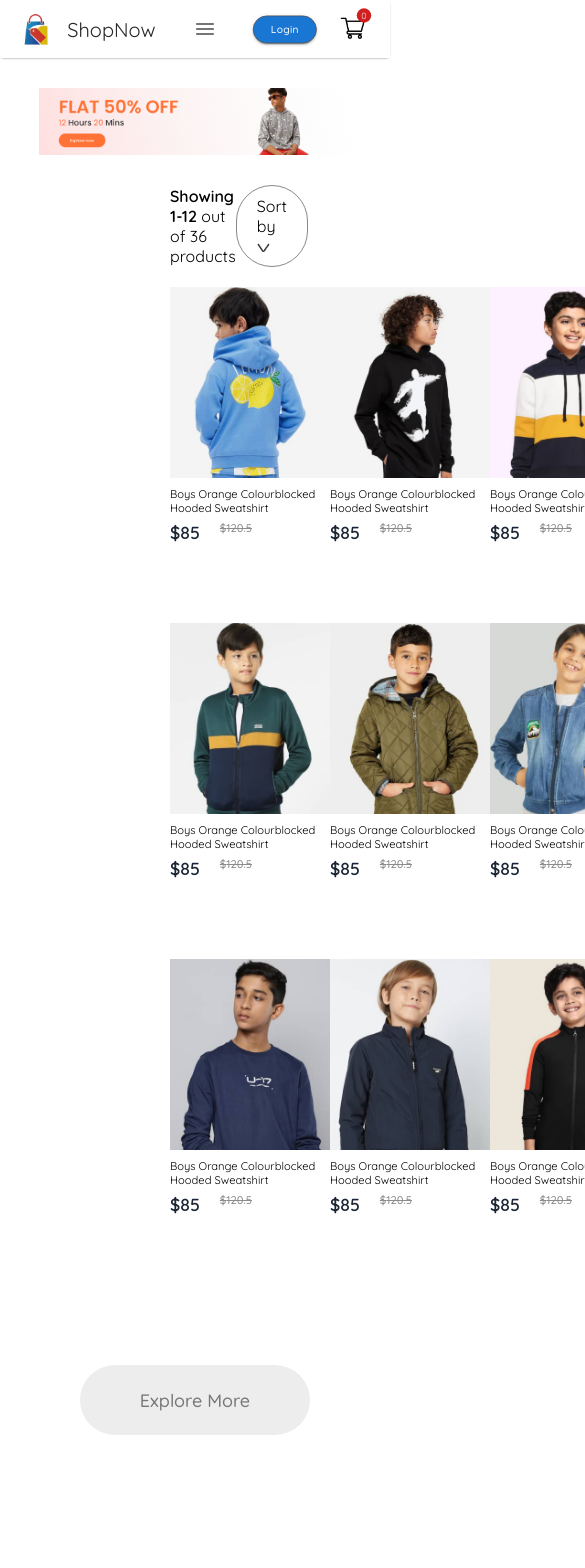
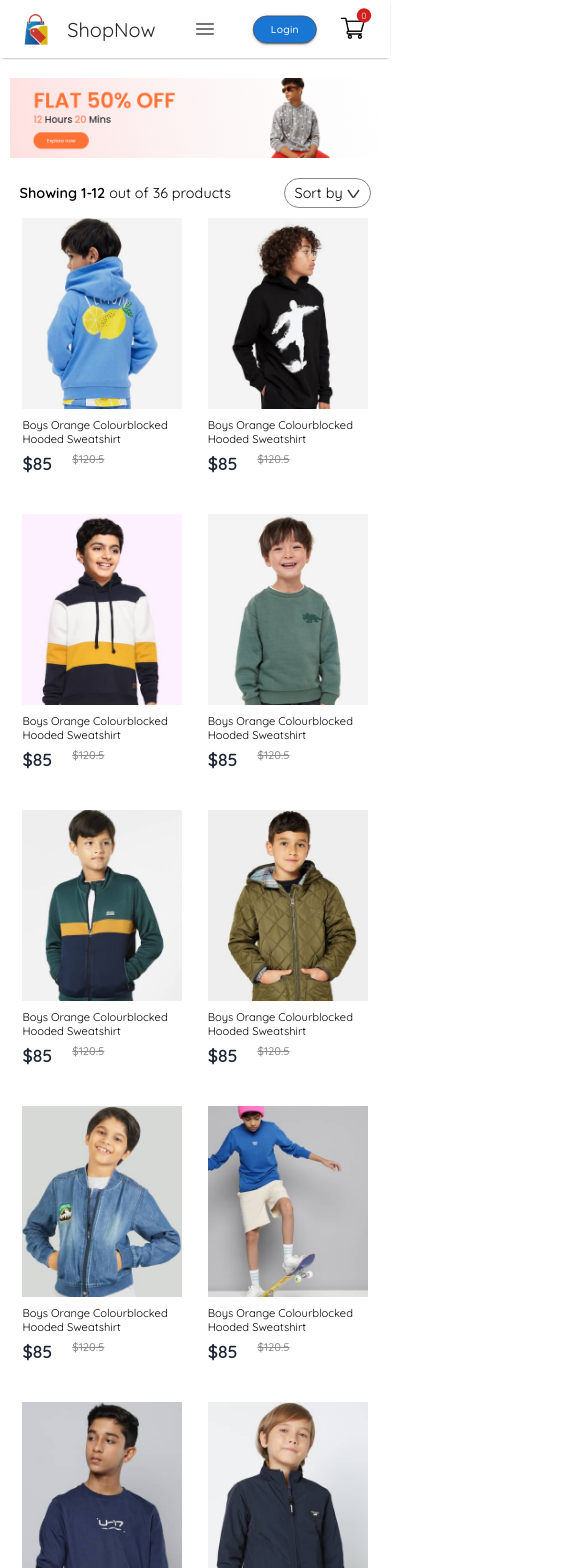
Before and after one commit to gabrielmilitaosantos/ShopNow, a React (Create React App) app in the folder frontend/: page /kids in a window 390 px wide. Shown: the top 1568 px of the page, 585 px wide, since content can reach past the window. Built offline with nearby package versions, Linux system fonts and the light colour scheme.

Commit message:
Create responsivity for ShopCategory page

```diff
--- a/frontend/src/Pages/CSS/ShopCategory.css
+++ b/frontend/src/Pages/CSS/ShopCategory.css
@@ -38,6 +38,67 @@
     border-radius: 70px;
     background: #ededed;
     color: #787878;
-    font-size: 18px;
+    font-size: 1.1rem;
     font-weight: 500;
 }
+
+@media(max-width: 1280px) {
+    .shopcategory-banner {
+        margin: 20px auto;
+        width: 90%;
+    }
+
+    .shopcategory-indexSort {
+        width: 90%;
+        margin: auto;
+    }
+
+    .shopcategory-indexSort p {
+        font-size: .9rem;
+    }
+
+    .shopcategory-sort {
+        padding: 5px 10px;
+        font-size: .9rem;
+    }
+
+    .shopcategory-products {
+        width: 90%;
+        margin: 10px auto;
+        row-gap: 40px;
+    }
+
+    .shopcategory-products .item {
+        margin: auto;
+    }
+
+    .shopcategory-loadmore {
+        margin: 100px auto;
+        width: 200px;
+        height: 60px;
+        font-size: 1rem;
+    }
+}
+
+@media(max-width: 800px) {
+    .shopcategory-banner {
+        width: 95%;
+    }
+
+    .shopcategory-products {
+        width: 95%;
+    }
+
+    .shopcategory-loadmore {
+        margin: 60px auto;
+        width: 150px;
+        height: 40px;
+        font-size: .9rem;
+    }
+}
+
+@media(max-width: 500px) {
+    .shopcategory-products {
+        grid-template-columns: 1fr 1fr;
+    }
+}
```
